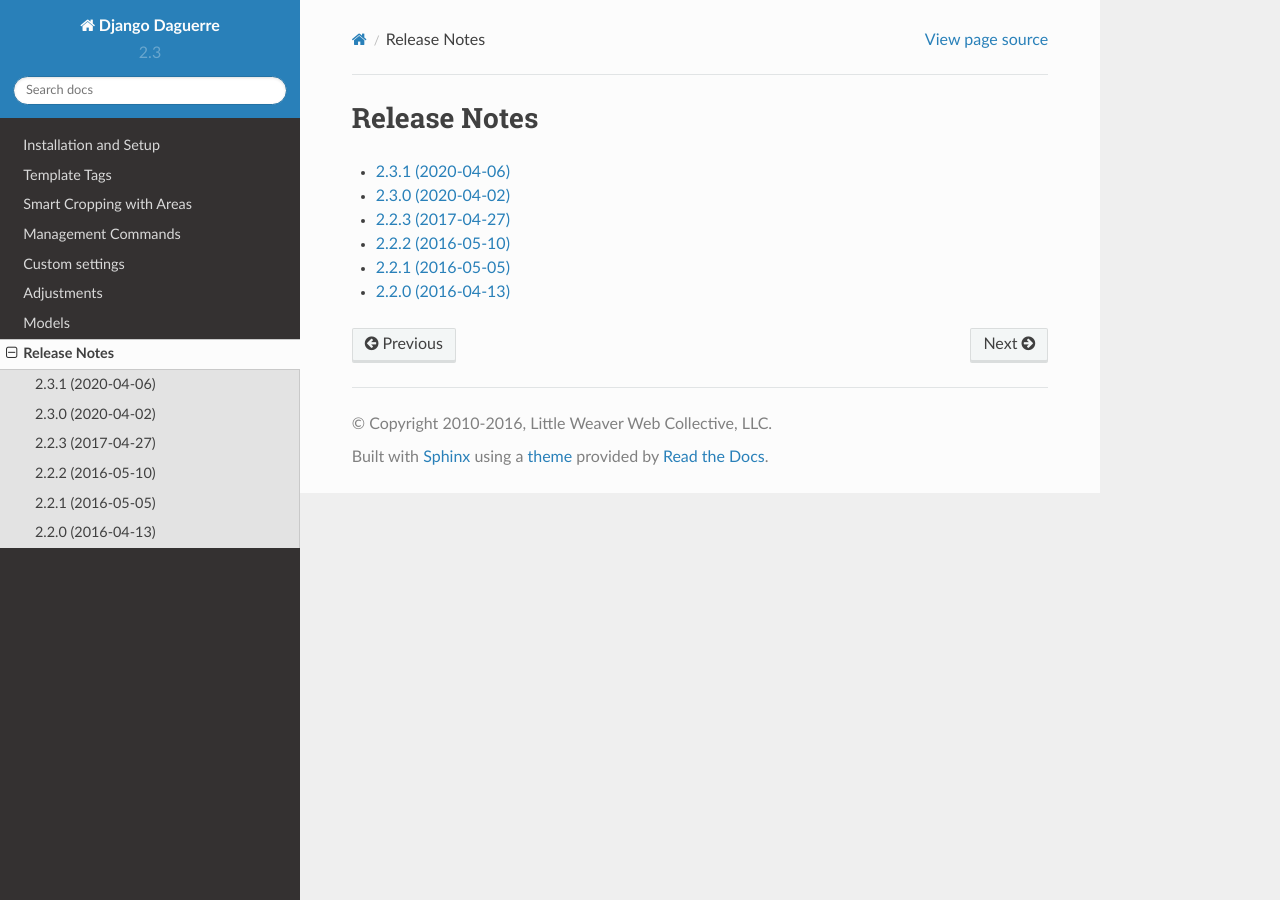
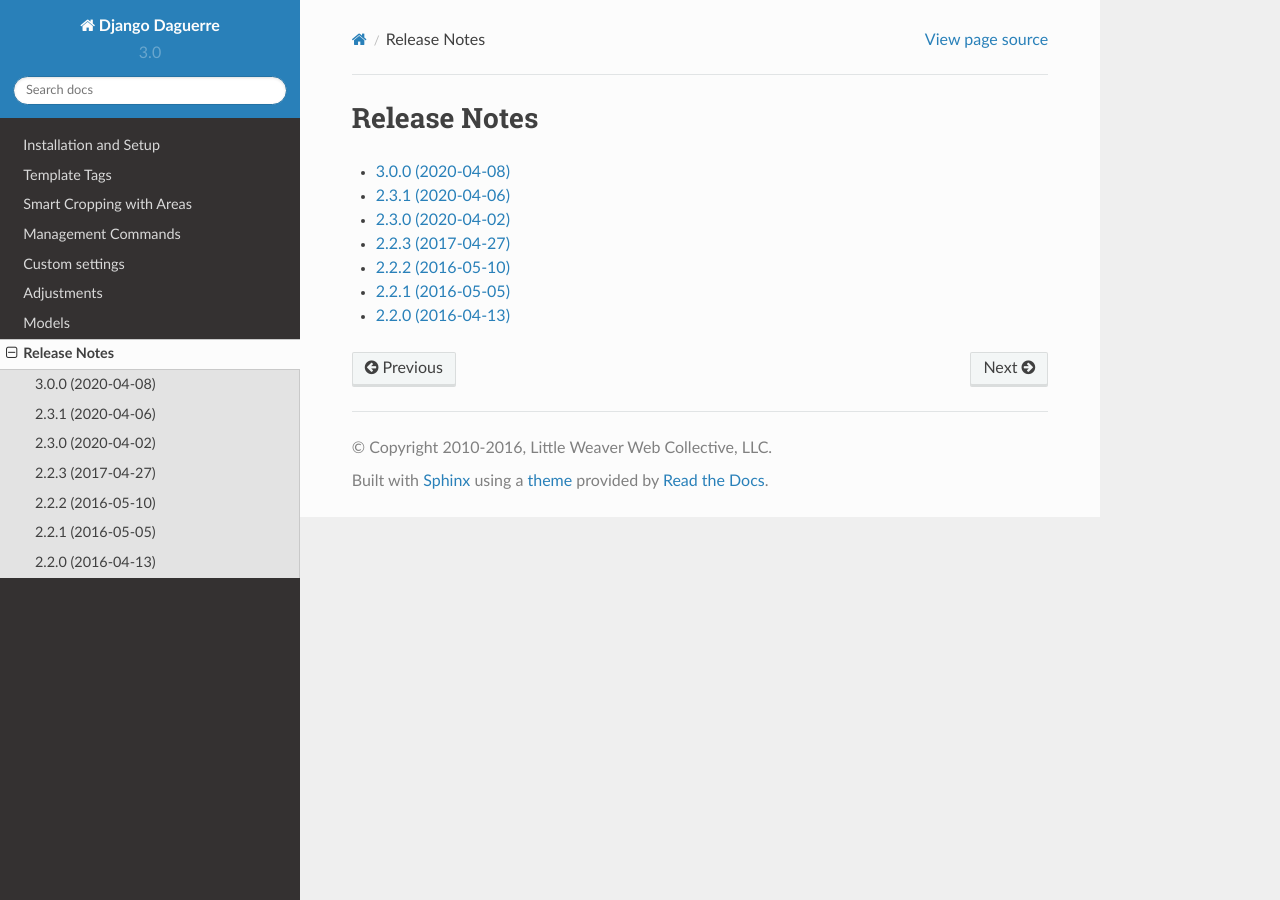
Before and after one commit to melinath/django-daguerre, a Sphinx documentation site: the page built from docs/release-notes/index.rst, in a window 1280 px wide. Built offline with Sphinx 7.4.7 and the Read the Docs theme 2.0.0, drawn with Linux system fonts in a browser that asks for light colours.

Commit message:
Bumped version number and added release notes for 3.0.0 (#139)

```diff
--- a/daguerre/__init__.py
+++ b/daguerre/__init__.py
@@ -1 +1 @@
-__version__ = (2, 3, 1)
+__version__ = (3, 0, 0)
--- a/docs/conf.py
+++ b/docs/conf.py
@@ -54,9 +54,9 @@ copyright = u'2010-2016, Little Weaver Web Collective, LLC'
 # built documents.
 #
 # The short X.Y version.
-version = '2.3'
+version = '3.0'
 # The full version, including alpha/beta/rc tags.
-release = '2.3.1'
+release = '3.0.0'
 
 # The language for content autogenerated by Sphinx. Refer to documentation
 # for a list of supported languages.
--- a/docs/release-notes/index.rst
+++ b/docs/release-notes/index.rst
@@ -4,6 +4,7 @@ Release Notes
 .. toctree::
    :maxdepth: 2
 
+   3.0.0
    2.3.1
    2.3.0
    2.2.3
```
Also changed, not shown: docs/release-notes/3.0.0.rst (added, +8 -0 lines).
